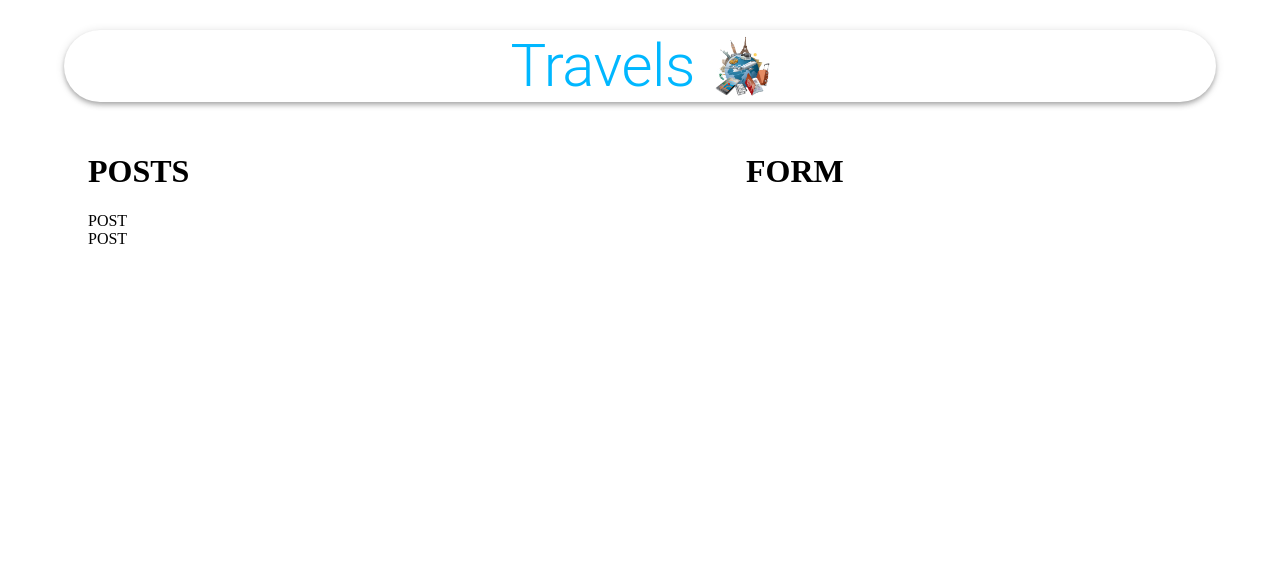
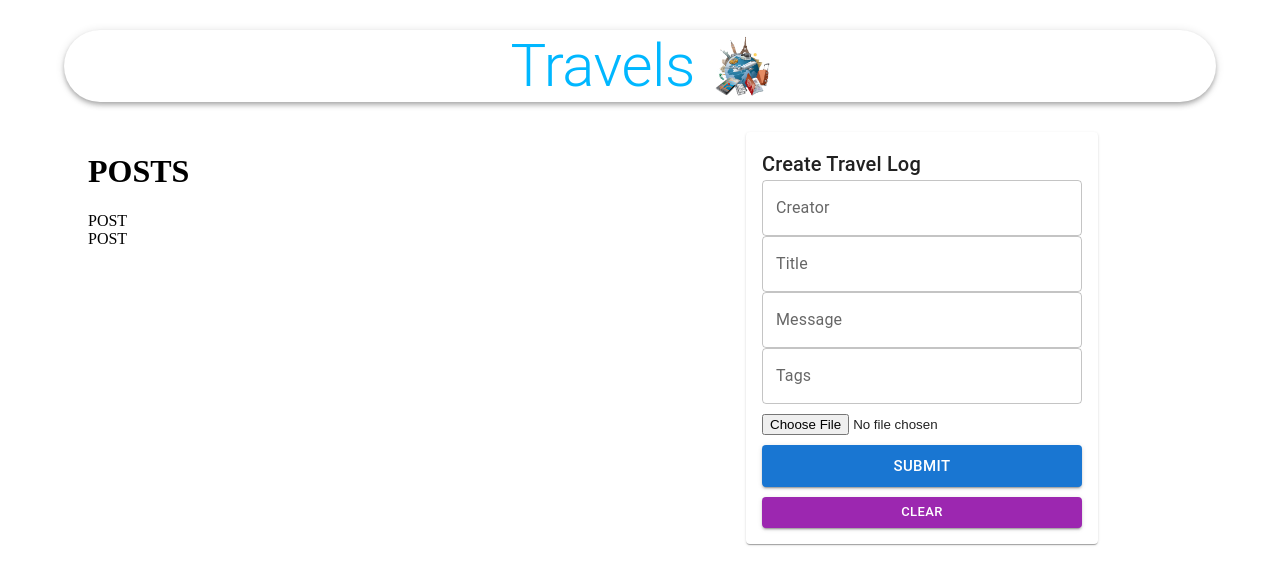
Before and after one commit to Eray-Adiyaman/travels_app_mern_project, a React (Create React App) app in the folder client/: page / in a window 1280 px wide. Shown: the top 584 px of the page. Built offline with nearby package versions, Linux system fonts and the light colour scheme; no server answers.

Commit message:
Form Component + Its Style

```diff
--- a/client/src/components/Form/Form.js
+++ b/client/src/components/Form/Form.js
@@ -1,6 +1,35 @@
+import {TextField,Button,Typography,Paper} from "@mui/material"
+import { useState } from "react"
+import FileBase from "react-file-base64"
+import styles from "./styles"
+export default function Form() {
+  const [postData,setPostData] =useState({
+    creator:"",
+    title:"",
+    message:"",
+    tags:"",
+    selectedFile:""
+  })
 
-export default function Form() {
+  const handleSubmit =()=>{
+  }
+
+  const clear = ()=>{
+
+  }
+
   return (
-    <h1>FORM</h1>
+      <Paper sx={styles.paper}>
+        <form sx={`${styles.root} ${styles.form}`} autoComplete="off" noValidate onSubmit={handleSubmit}>
+          <Typography variant="h6">Create Travel Log</Typography>
+          <TextField name="creator" variant="outlined" label="Creator" fullWidth value={postData.creator} onChange={(e)=> setPostData({...postData,creator: e.target.value})}></TextField>
+          <TextField name="title" variant="outlined" label="Title" fullWidth value={postData.title} onChange={(e)=> setPostData({...postData,title: e.target.value})}></TextField>
+          <TextField name="message" variant="outlined" label="Message" fullWidth value={postData.message} onChange={(e)=> setPostData({...postData,tags: e.target.value})}></TextField>
+          <TextField name="tags" variant="outlined" label="Tags" fullWidth value={postData.tags} onChange={(e)=> setPostData({...postData,tags: e.target.value})}></TextField>
+          <div style={styles.fileInput}> <FileBase type="file" multiple={false} onDone={({base64})=>setPostData({...postData,selectedFile:base64})}/> </div>
+          <Button sx={styles.buttonSubmit} variant="contained" color="primary" size="large" type="submit" fullWidth> Submit</Button>
+          <Button variant="contained" color="secondary" size="small" onClick={clear} fullWidth> Clear</Button>
+        </form>
+      </Paper>
   )
 }
--- a/client/src/components/Form/styles.js
+++ b/client/src/components/Form/styles.js
@@ -0,0 +1,28 @@
+import { createTheme } from "@mui/system"
+
+const theme = createTheme();
+
+const styles ={
+    root: {
+        '& .MuiTextField-root': {
+          margin: theme.spacing(1),
+        },
+      },
+      paper: {
+        padding: theme.spacing(2),
+      },
+      form: {
+        display: 'flex',
+        flexWrap: 'wrap',
+        justifyContent: 'center',
+      },
+      fileInput: {
+        width: '97%',
+        margin: '10px 0',
+      },
+      buttonSubmit: {
+        marginBottom: "10px",
+      }
+}
+
+export default styles
```
